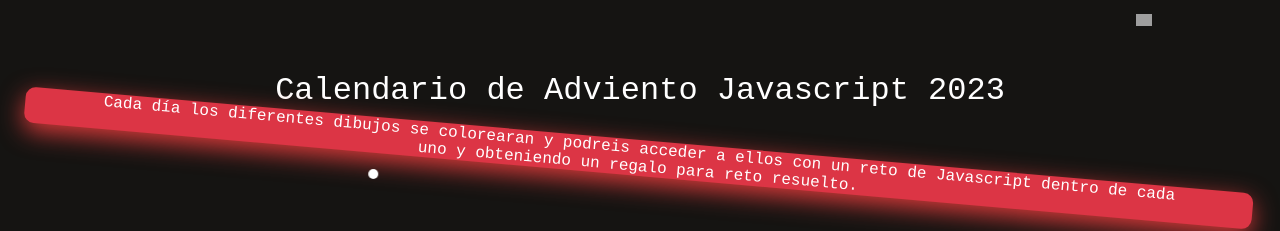
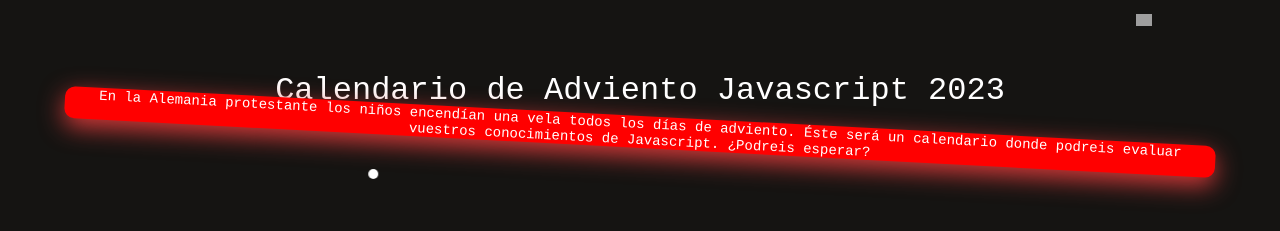
Before and after one commit to joseptarrestoneu/adventCalendar, a plain HTML site: page index.html in a window 1280 px wide. Shown: the top 231 px of the page. Drawn offline with Linux system fonts and the light colour scheme; grey boxes are pictures that could not be loaded.

Commit message:
Fixed bugs to click Event languages

```diff
--- a/assets/js/index.js
+++ b/assets/js/index.js
@@ -15,7 +15,7 @@ window.addEventListener("load", () => {
         {
             titleDay: 2,
             dateDay: new Date('12/02/2023 7:00 AM'),
-                        questionDay: [
+            questionDay: [
                 "?",
                 "",
                 "",
--- a/index.html
+++ b/index.html
@@ -14,7 +14,7 @@
         <div class="language_selector">
             <img src="https://flagcdn.com/16x12/es.png" alt="Español" id="1" class="languages"></img>
         </div>
-        <div class="inbox desactive" id="countdown">
+        <div class="inbox" id="countdown">
             <div class="title">Calendario de Adviento Javascript 2023</div>
             <div class="title2">En la Alemania protestante los niños encendían una vela todos los días de adviento. Éste será un calendario donde podreis evaluar vuestros conocimientos de Javascript. ¿Podreis esperar?</div>
             <div class="clock">
@@ -33,7 +33,7 @@
             <img src="./img/gallery/fulls/1.svg" alt="" class="foto" />
             <div class="footer"><a href="https://joseptarrestoneu.es"><span>Made with <span class="heart">&#9829;</span> by Josep Tarrés Toneu</span></a></div>
         </div>
-        <div class="calendarAdvent">
+        <div class="calendarAdvent desactive">
             <div class="title_calendar">
                 <div><p class="title_calendarAdvent">Calendario de Adviento Javascript 2023</p></div>
                 <div><p class="explicacio">Cada día los diferentes dibujos se colorearan y podreis acceder a ellos con un reto de Javascript dentro de cada uno y obteniendo un regalo para reto resuelto.</p></div>
```
